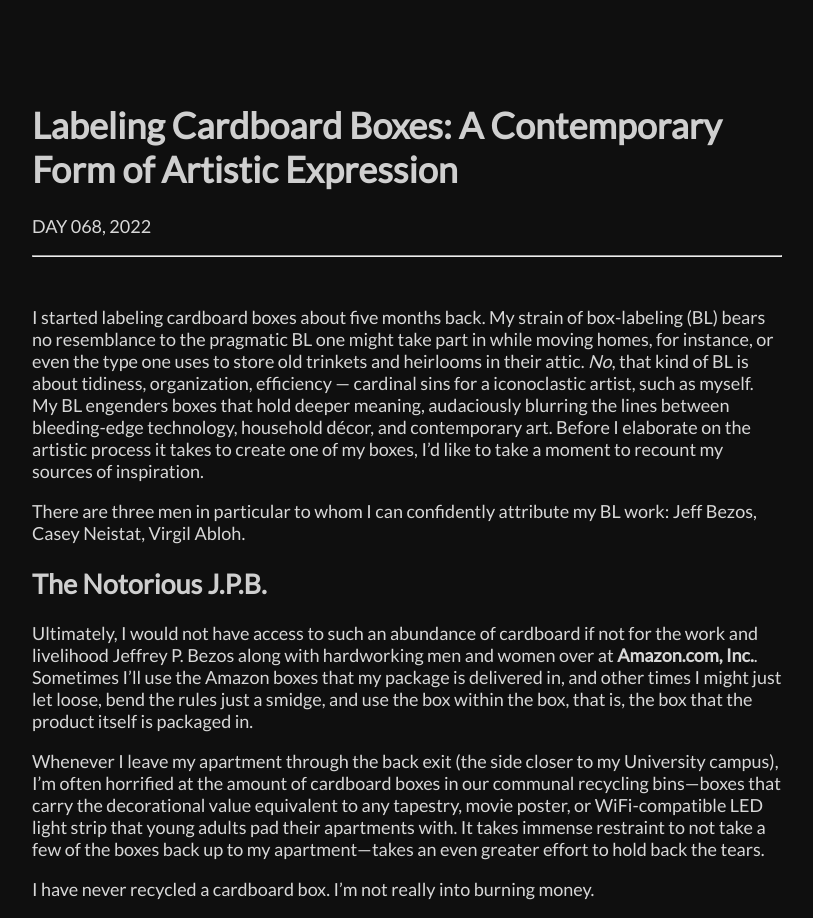
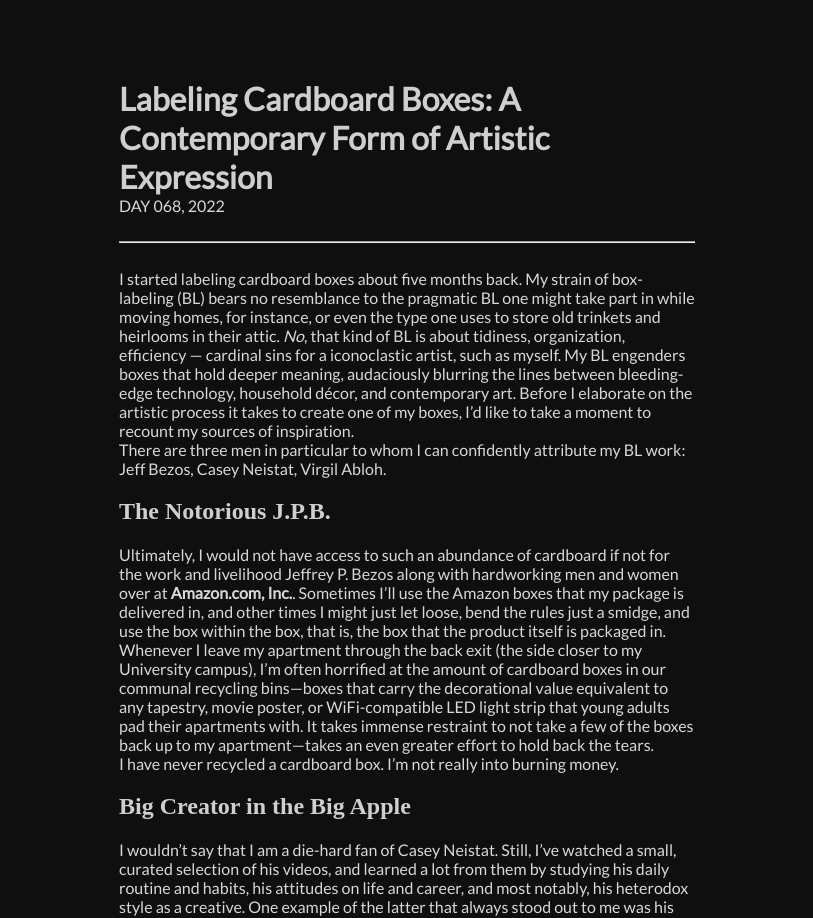
Before and after one commit to aykae/aboudirai.github.io, a Jekyll site: the page built from collections/_posts/2022-03-09-labeling-boxes.md, in a window 1280 px wide. Shown: the top 918 px of the page, without its empty margins (233-1046 px from the left). Built offline with Jekyll 4.4.1, drawn with Linux system fonts in a browser that asks for light colours; nearby versions of some CDN libraries; library files that are not in the unit come from our copies.

Commit message:
post style change

```diff
--- a/_layouts/post.html
+++ b/_layouts/post.html
@@ -4,8 +4,10 @@ layout: base
 <div class="post-container">
 <h1>{{ page.title }}</h1>
 <p><abbr title="{{ page.date | date: '%m %d %Y' }}">{{ page.date | date: "DAY %j, %Y" }}</abbr></p>
-<hr>
 
 <br>
+<hr>
+<br>
+
 {{ content }}
 </div>
--- a/assets/css/styles.css
+++ b/assets/css/styles.css
@@ -255,38 +255,87 @@ abbr {
 }
 
 .blog-container h1 {
+    margin: 0;
+    padding: 0;
+
     font-size: 50px;
+    color: #343434;
+    opacity: 75%;
+}
+
+.blog-container h3 {
+    margin: 0;
+    padding: 0;
+    margin-bottom: 30px;
+
+    font-size: 20px;
+    color: #343434;
+    opacity: 100%;
+}
+
+.blog-container h2 {
+    font-size: 20px;
+    margin: 0;
+    padding: 0;
 }
 
 .blog-container a{
     text-decoration: none;
+    margin: 0;
+    padding: 0;
     color: inherit;
+    font-size: 14px;
 }
+
 .blog-container a:hover{
-    color: #00ff15 !important;
+    color: #00b786;
 }
+
+.blog-item {
+    margin: 0;
+    padding: 0;
+    margin-bottom: 25px;
+}
+
+
 
 /* Post CSS */
 .post-container {
-    font-family: "Lato-Regular";
+    font-family: "Times New Roman";
+    font-size: 16px;
     color: #cfcfcf;
+
+    width: 45% !important;
+
     padding-top: 15px;
-    padding-right: 15px;
-    padding-left: 15px;
+    /* padding-right: 15px;
+    padding-left: 15px; */
+
     margin-right: auto;
     margin-left: auto;
-    font-size: 18px;
 
     margin-top: 5%;
     margin-bottom: 20%;
 }
 
+.post-container h1 {
+    font-family: "Lato-Regular";
+    margin:0;
+}
+
 .post-container p {
+    font-family: "Lato-Regular";
     color: #d8d8d8;
+    margin:0;
 }
 
 .post-container a {
-    color: #00ff15;
+    color: #00b786;
+    text-decoration: none;
+}
+
+.post-container a:hover {
+    color: #d8d8d8;
 }
 
 .center {
@@ -305,7 +354,7 @@ pre {
 
 @media screen and (max-device-width: 700px) {
     .post-container {
-        width: 100%;
+        width: 100% !important;
         padding-right: 0;
         padding-left: 0;
 
--- a/index.html
+++ b/index.html
@@ -18,7 +18,7 @@ layout: base
             <a href="https://www.tiktok.com/@aykaebruh" target="_blank">
                 <i class="fab fa-tiktok fa-4x grow"></i>
             </a>
-            <a href="/weblog" target="">
+            <a href="/logs" target="">
                 <i class="far fa-newspaper fa-4x grow"></i>
             </a>
         </ul>
```
Also changed, not shown: collections/_posts/2022-03-09-labeling-boxes.md (+1 -1 lines), collections/_posts/2022-11-21-loneliness-in-company.md (+1 -1 lines), logs.html (added, +17 -0 lines), weblog.html (deleted, +0 -16 lines).
